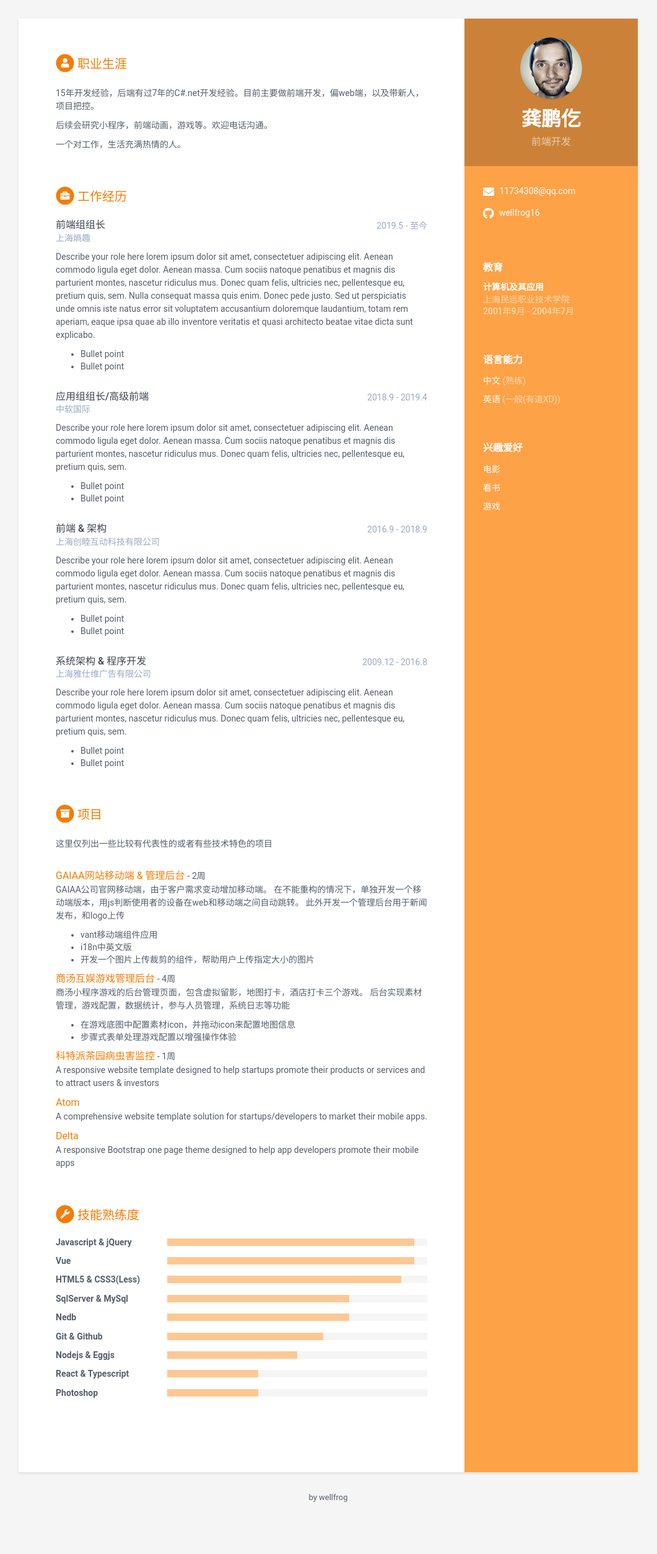
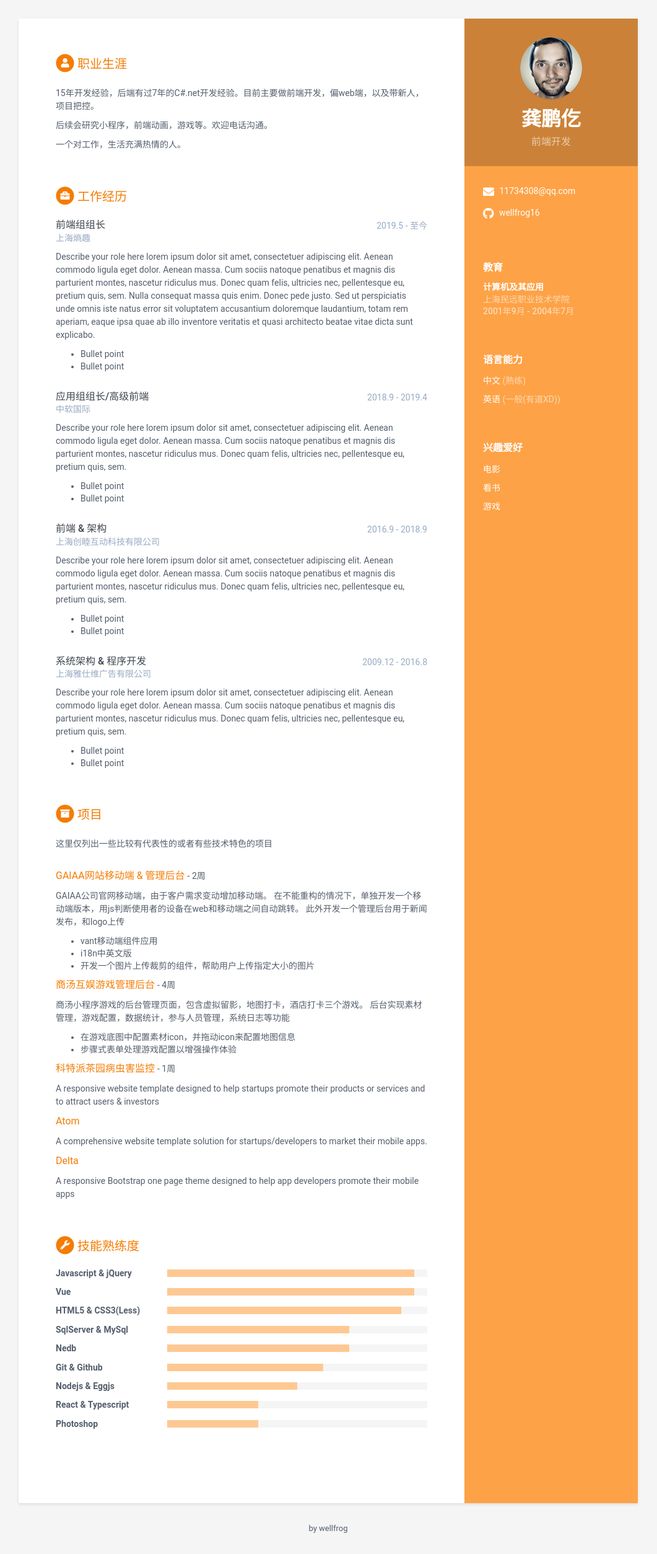
Before and after one commit to wellfrog16/cv, a Jekyll site: the page built from index.html, in a window 1280 px wide. Shown: the whole page at 62% size, without its empty margins (110-1171 px from the left). Built offline with Jekyll 4.4.1, drawn with Linux system fonts in a browser that asks for light colours; before the commit the page ends 2457 px from its top, so only the background shows below that.

Commit message:
更新样式

```diff
--- a/_sass/_base.scss
+++ b/_sass/_base.scss
@@ -213,7 +213,11 @@ p {
             margin-bottom: 30px;
         }
         .item {
-            margin-bottom: 15px;
+            margin-bottom: 2em;
+        }
+
+        .project-tagline {
+            padding-top: 10px;
         }
     }
 
```
